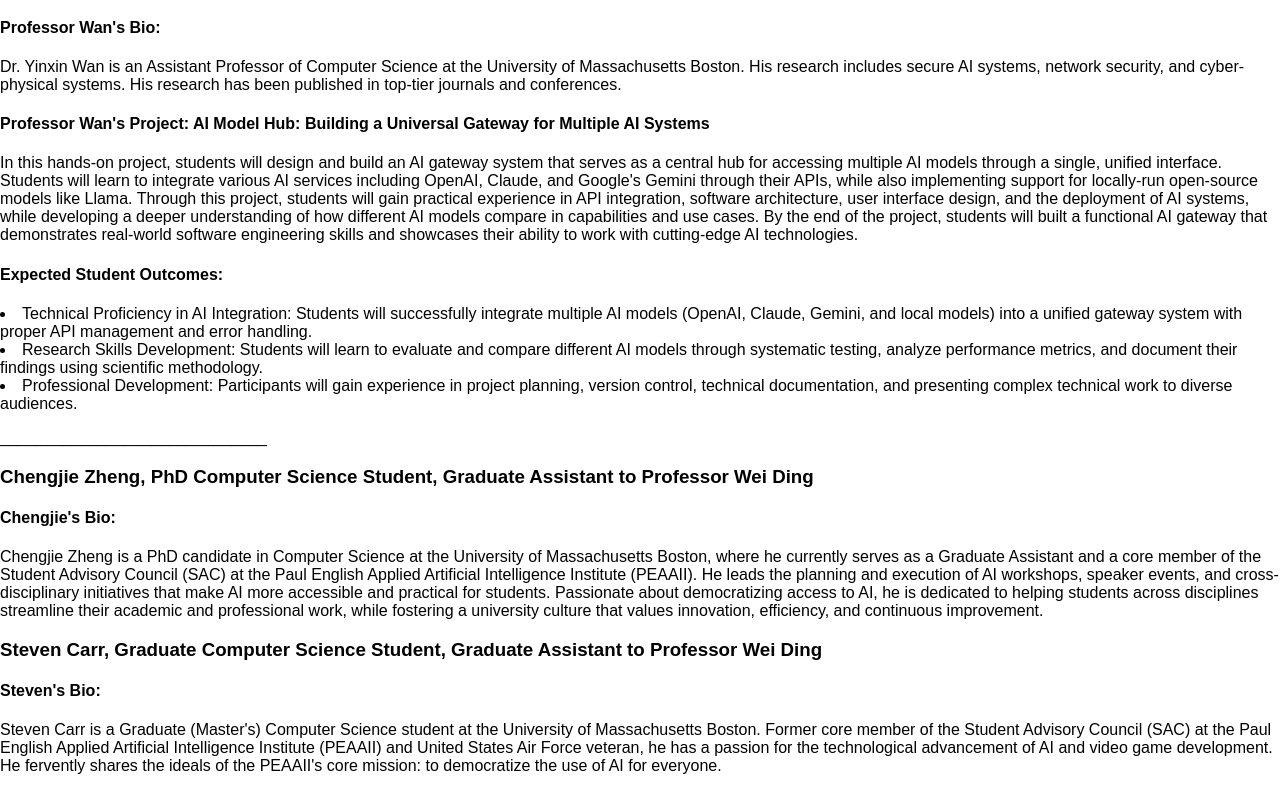
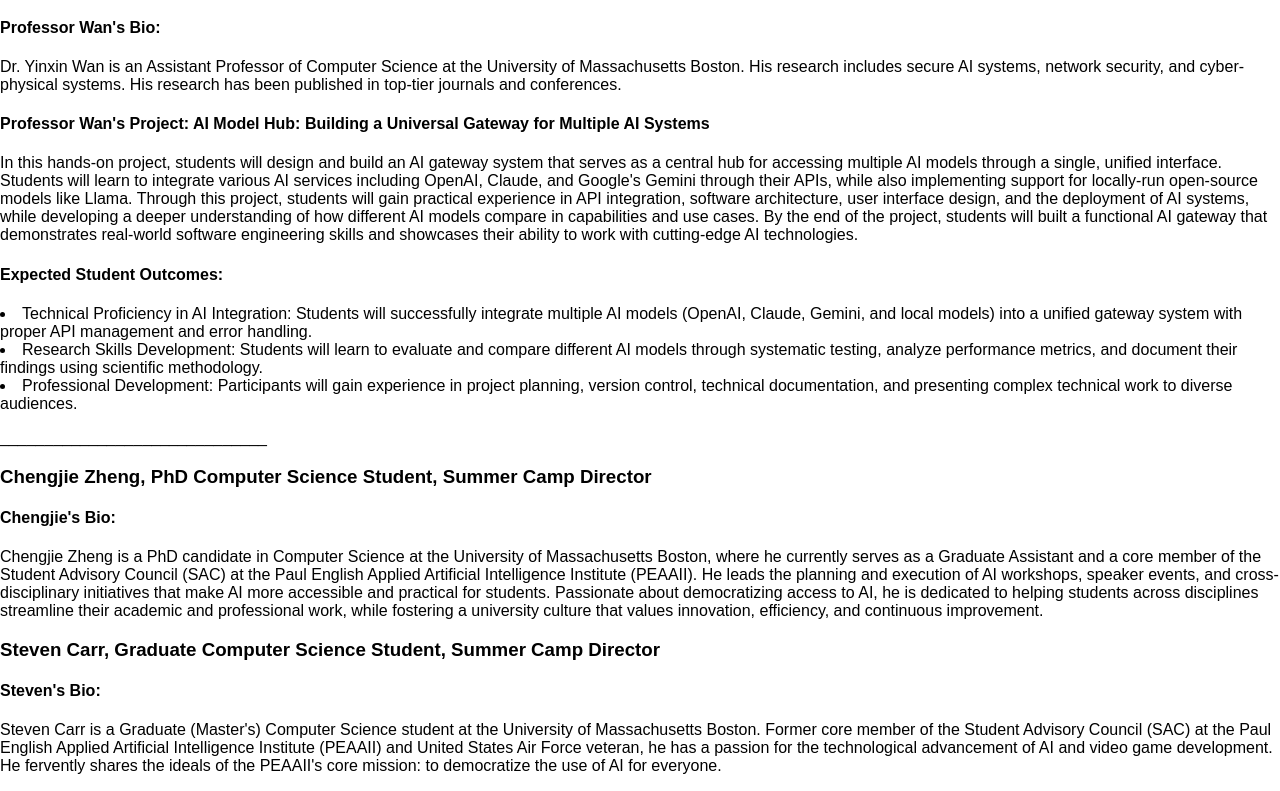
Before and after one commit to umb-ai-institute/hs-summer-camp-info, a plain HTML site: page index.html in a window 1280 px wide. Shown: the part 2543-3334 px from the top of the page. Drawn offline with Linux system fonts and the light colour scheme.

Commit message:
Update index.html

```diff
--- a/index.html
+++ b/index.html
@@ -144,7 +144,7 @@
 
         <p>______________________________</p>
 
-        <h3>Chengjie Zheng, PhD Computer Science Student, Graduate Assistant to Professor Wei Ding</h3>
+        <h3>Chengjie Zheng, PhD Computer Science Student, Summer Camp Director</h3>
         <h4>Chengjie's Bio:</h4>
         <p>Chengjie Zheng is a PhD candidate in Computer Science at the University of Massachusetts Boston, where he currently serves as a Graduate
             Assistant and a core member of the Student Advisory Council (SAC) at the Paul English
@@ -154,7 +154,7 @@
             to helping students across disciplines streamline their academic and professional work, while
             fostering a university culture that values innovation, efficiency, and continuous improvement.</p>
 
-        <h3>Steven Carr, Graduate Computer Science Student, Graduate Assistant to Professor Wei Ding</h3>
+        <h3>Steven Carr, Graduate Computer Science Student, Summer Camp Director</h3>
         <h4>Steven's Bio:</h4>
         <p>Steven Carr is a Graduate (Master's) Computer Science student at the University of Massachusetts Boston.
             Former core member of the Student Advisory Council (SAC) at the Paul English Applied Artificial Intelligence
```
